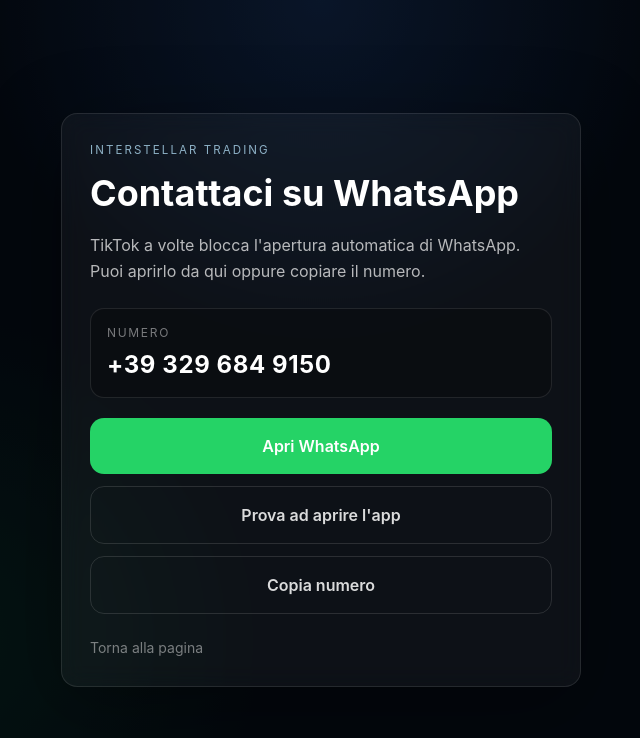
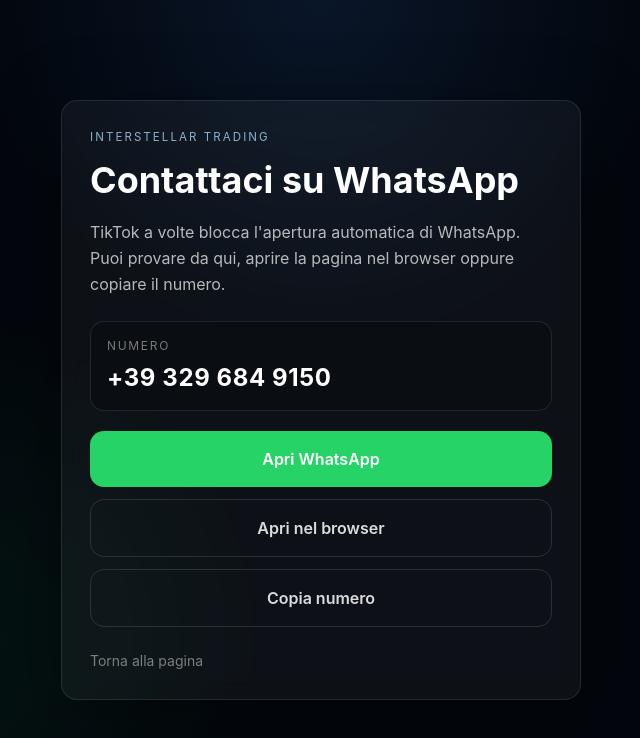
Before and after one commit to robcanna14/landing_page_interstellar, a React (Vite) app in the folder web/: page /whatsapp in a window 1280 px wide. Shown: the top 738 px of the page, without its empty margins (319-959 px from the left). Built offline with nearby package versions, Linux system fonts and the light colour scheme; no server answers.

Commit message:
Add browser fallback for WhatsApp page

```diff
--- a/web/src/web/pages/whatsapp.tsx
+++ b/web/src/web/pages/whatsapp.tsx
@@ -18,11 +18,37 @@
   return `+39 ${local.slice(0, 3)} ${local.slice(3, 6)} ${local.slice(6)}`;
 }
 
+function getFallbackPageUrl(phone: string) {
+  if (typeof window === "undefined") {
+    return `https://interstellartrading.website/whatsapp?phone=${phone}`;
+  }
+  return `${window.location.origin}/whatsapp?phone=${encodeURIComponent(phone)}`;
+}
+
+function getExternalBrowserUrl(pageUrl: string) {
+  if (typeof window === "undefined") return pageUrl;
+
+  const userAgent = window.navigator.userAgent;
+  const withoutProtocol = pageUrl.replace(/^https?:\/\//, "");
+
+  if (/android/i.test(userAgent)) {
+    return `intent://${withoutProtocol}#Intent;scheme=https;package=com.android.chrome;S.browser_fallback_url=${encodeURIComponent(pageUrl)};end`;
+  }
+
+  if (/iphone|ipad|ipod/i.test(userAgent)) {
+    return pageUrl.replace(/^https:\/\//, "googlechromes://").replace(/^http:\/\//, "googlechrome://");
+  }
+
+  return pageUrl;
+}
+
 export default function WhatsAppFallback() {
   const phone = useMemo(getPhoneFromUrl, []);
   const [copied, setCopied] = useState(false);
+  const [browserHint, setBrowserHint] = useState(false);
   const whatsappUrl = `https://api.whatsapp.com/send?phone=${phone}`;
-  const appUrl = `whatsapp://send?phone=${phone}`;
+  const fallbackPageUrl = useMemo(() => getFallbackPageUrl(phone), [phone]);
+  const externalBrowserUrl = useMemo(() => getExternalBrowserUrl(fallbackPageUrl), [fallbackPageUrl]);
 
   useEffect(() => {
     captureLandingEvent("whatsapp_fallback_view", {
@@ -48,6 +74,11 @@
     });
   }
 
+  function trackExternalBrowser() {
+    trackOpen("external_browser");
+    window.setTimeout(() => setBrowserHint(true), 900);
+  }
+
   return (
     <main className="min-h-screen text-white bg-[#03070d] flex items-center justify-center px-5 py-10">
       <div className="absolute inset-0 opacity-60 pointer-events-none" style={{
@@ -62,7 +93,7 @@
           Contattaci su WhatsApp
         </h1>
         <p className="text-white/70 leading-relaxed mb-6">
-          TikTok a volte blocca l'apertura automatica di WhatsApp. Puoi aprirlo da qui oppure copiare il numero.
+          TikTok a volte blocca l'apertura automatica di WhatsApp. Puoi provare da qui, aprire la pagina nel browser oppure copiare il numero.
         </p>
 
         <div className="rounded-xl border border-white/10 bg-black/25 p-4 mb-5">
@@ -81,11 +112,11 @@
             Apri WhatsApp
           </a>
           <a
-            href={appUrl}
-            onClick={() => trackOpen("whatsapp_app")}
+            href={externalBrowserUrl}
+            onClick={trackExternalBrowser}
             className="text-center rounded-xl px-5 py-4 font-semibold border border-white/12 text-white/85 transition-colors hover:border-white/25 hover:text-white"
           >
-            Prova ad aprire l'app
+            Apri nel browser
           </a>
           <button
             type="button"
@@ -96,6 +127,12 @@
           </button>
         </div>
 
+        {browserHint && (
+          <p className="mt-4 text-sm leading-relaxed text-white/45">
+            Se TikTok blocca anche questo pulsante, usa i tre puntini in alto e scegli “Apri nel browser”.
+          </p>
+        )}
+
         <a href="/" className="block mt-6 text-sm text-white/45 hover:text-white/75">
           Torna alla pagina
         </a>
```
